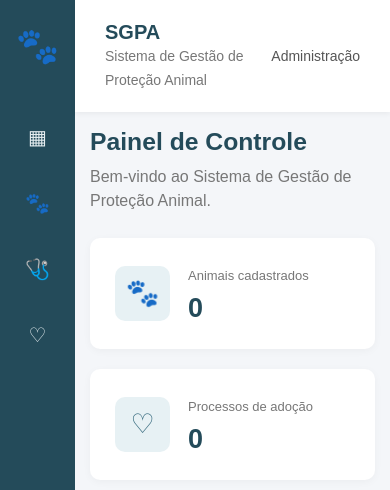
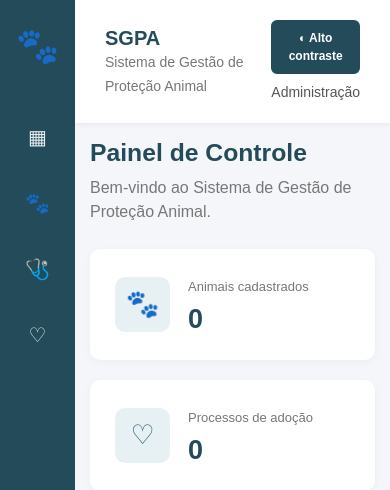
Before and after one commit to lino-arthur/SGPA, a Django app: page / in a window 390 px wide. Shown: the top 490 px of the page. Run offline with Django 5.2, Linux system fonts and the light colour scheme; data that the repository does not hold is empty.

Commit message:
feat: adiciona modo de alto contraste para acessibilidade

```diff
--- a/static/css/style.css
+++ b/static/css/style.css
@@ -226,6 +226,143 @@ body {
 
 @media (max-width: 900px) {
     .dashboard-cards {
-        grid-template-columns: 1fr;python manage.py runserver 0.0.0.0:8000
+        grid-template-columns: 1fr;
     }
 }
+
+
+/* ACESSIBILIDADE - ALTO CONTRASTE */
+
+.topbar-actions {
+    display: flex;
+    align-items: center;
+    gap: 20px;
+}
+
+.contrast-button {
+    background: #244b5a;
+    color: #ffffff;
+    border: 2px solid #244b5a;
+    border-radius: 6px;
+    padding: 9px 14px;
+    font-weight: bold;
+    cursor: pointer;
+}
+
+.contrast-button:hover {
+    background: #376b7e;
+}
+
+.contrast-button:focus-visible {
+    outline: 3px solid #ffbf47;
+    outline-offset: 3px;
+}
+
+/* MODO DE ALTO CONTRASTE ATIVADO */
+
+body.high-contrast {
+    background: #000000;
+    color: #ffffff;
+}
+
+body.high-contrast .sidebar {
+    background: #000000;
+    border-right: 2px solid #ffffff;
+}
+
+body.high-contrast .sidebar-brand small,
+body.high-contrast .sidebar-footer,
+body.high-contrast .menu-item {
+    color: #ffffff;
+}
+
+body.high-contrast .menu-item:hover {
+    background: #ffffff;
+    color: #000000;
+}
+
+body.high-contrast .topbar,
+body.high-contrast .content-panel,
+body.high-contrast .dashboard-card {
+    background: #000000;
+    color: #ffffff;
+    border: 2px solid #ffffff;
+}
+
+body.high-contrast .topbar h5,
+body.high-contrast .dashboard-header h2,
+body.high-contrast .dashboard-card h3,
+body.high-contrast .panel-header h4 {
+    color: #ffff00;
+}
+
+body.high-contrast .topbar small,
+body.high-contrast .user-info,
+body.high-contrast .dashboard-header p,
+body.high-contrast .dashboard-card span,
+body.high-contrast .panel-header span {
+    color: #ffffff;
+}
+
+body.high-contrast .table {
+    --bs-table-bg: #000000;
+    --bs-table-color: #ffffff;
+    --bs-table-border-color: #ffffff;
+    --bs-table-hover-bg: #333333;
+    --bs-table-hover-color: #ffffff;
+    color: #ffffff;
+}
+
+body.high-contrast .table th,
+body.high-contrast .table td {
+    background: #000000;
+    color: #ffffff;
+    border-color: #ffffff;
+}
+
+body.high-contrast .form-control,
+body.high-contrast .form-select {
+    background: #000000;
+    color: #ffffff;
+    border: 2px solid #ffffff;
+}
+
+body.high-contrast .form-control::placeholder {
+    color: #cccccc;
+}
+
+body.high-contrast a:not(.btn):not(.menu-item) {
+    color: #ffff00;
+}
+
+body.high-contrast .contrast-button {
+    background: #ffff00;
+    color: #000000;
+    border-color: #ffff00;
+}
+
+body.high-contrast .contrast-button:hover {
+    background: #ffffff;
+}
+
+body.high-contrast button:focus-visible,
+body.high-contrast a:focus-visible,
+body.high-contrast input:focus-visible,
+body.high-contrast select:focus-visible,
+body.high-contrast textarea:focus-visible {
+    outline: 3px solid #ffff00;
+    outline-offset: 3px;
+}
+
+@media (max-width: 768px) {
+    .topbar-actions {
+        flex-direction: column;
+        align-items: flex-end;
+        gap: 8px;
+    }
+
+    .contrast-button {
+        font-size: 12px;
+        padding: 7px 10px;
+    }
+}
--- /dev/null
+++ b/static/js/main.js
@@ -0,0 +1,50 @@
+
+document.addEventListener("DOMContentLoaded", function () {
+
+    const contrastButton = document.getElementById("contrast-toggle");
+
+    if (!contrastButton) {
+        return;
+    }
+
+    function applyContrast(enabled) {
+        document.body.classList.toggle("high-contrast", enabled);
+
+        contrastButton.setAttribute("aria-pressed", String(enabled));
+
+        contrastButton.textContent = enabled
+            ? "◐ Desativar alto contraste"
+            : "◐ Alto contraste";
+
+        contrastButton.setAttribute(
+            "aria-label",
+            enabled
+                ? "Desativar modo de alto contraste"
+                : "Ativar modo de alto contraste"
+        );
+    }
+
+    let savedPreference = false;
+
+    try {
+        savedPreference = localStorage.getItem("sgpa-high-contrast") === "true";
+    } catch (error) {
+        savedPreference = false;
+    }
+
+    applyContrast(savedPreference);
+
+    contrastButton.addEventListener("click", function () {
+
+        const enabled = !document.body.classList.contains("high-contrast");
+
+        applyContrast(enabled);
+
+        try {
+            localStorage.setItem("sgpa-high-contrast", String(enabled));
+        } catch (error) {
+            // O recurso continua funcionando durante a página atual.
+        }
+    });
+
+});
--- a/templates/base.html
+++ b/templates/base.html
@@ -11,8 +11,7 @@
     <link href="https://cdn.jsdelivr.net/npm/bootstrap@5.3.3/dist/css/bootstrap.min.css"
           rel="stylesheet">
 
-    <link rel="stylesheet"
-          href="{% static 'css/style.css' %}">
+    <link rel="stylesheet" href="{% static 'css/style.css' %}">
 </head>
 
 <body>
@@ -26,22 +25,22 @@
             <small>Gestão de Proteção Animal</small>
         </div>
 
-    <nav class="sidebar-menu">
+        <nav class="sidebar-menu" aria-label="Menu principal">
 
             <a href="{% url 'dashboard' %}" class="menu-item">
-        <span>▦</span> Dashboard
+                <span aria-hidden="true">▦</span> Dashboard
             </a>
 
             <a href="{% url 'lista_animais' %}" class="menu-item">
-        <span>🐾</span> Animais
+                <span aria-hidden="true">🐾</span> Animais
             </a>
 
             <a href="{% url 'lista_historicos' %}" class="menu-item">
-        <span>🩺</span> Histórico Veterinário
+                <span aria-hidden="true">🩺</span> Histórico Veterinário
             </a>
 
             <a href="{% url 'lista_adocoes' %}" class="menu-item">
-        <span>♡</span> Adoções
+                <span aria-hidden="true">♡</span> Adoções
             </a>
 
         </nav>
@@ -59,8 +58,19 @@
                 <small>Sistema de Gestão de Proteção Animal</small>
             </div>
 
+            <div class="topbar-actions">
+                <button
+                    type="button"
+                    id="contrast-toggle"
+                    class="contrast-button"
+                    aria-pressed="false"
+                    aria-label="Ativar modo de alto contraste">
+                    ◐ Alto contraste
+                </button>
+
                 <div class="user-info">
                     Administração
+                </div>
             </div>
         </header>
 
@@ -74,7 +84,6 @@
 </div>
 
 <script src="https://cdn.jsdelivr.net/npm/bootstrap@5.3.3/dist/js/bootstrap.bundle.min.js"></script>
-
 <script src="{% static 'js/main.js' %}"></script>
 
 </body>
```
Lines whose indentation alone changed are shown as unchanged.
